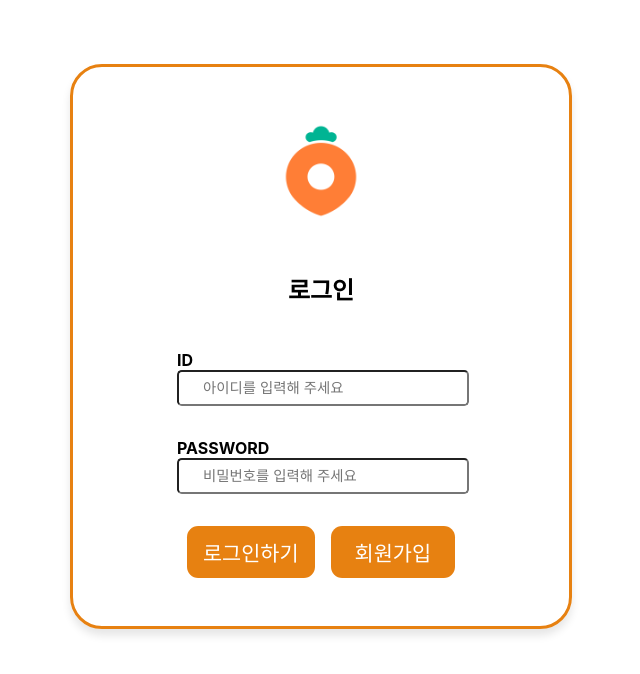
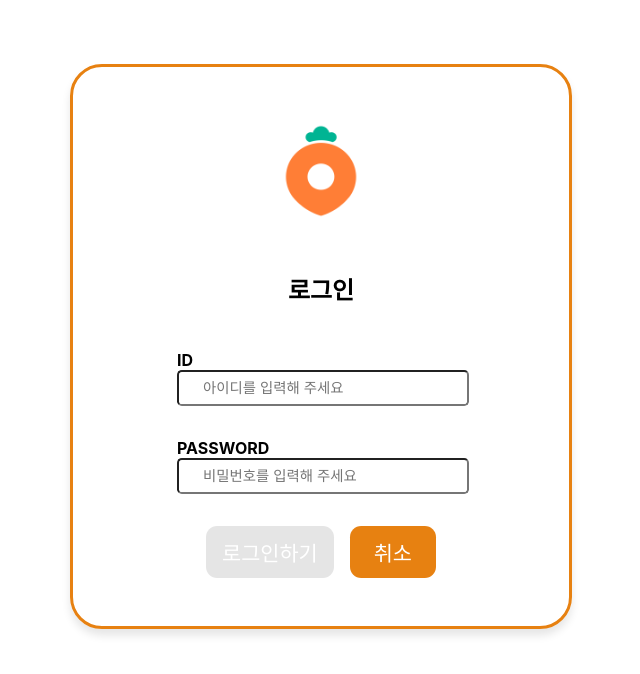
Before and after one commit to jong6598/daangn_FE, a React (Create React App) app: page /login in a window 1280 px wide. Shown: the top 674 px of the page, without its empty margins (319-959 px from the left). Built offline with nearby package versions, Linux system fonts and the light colour scheme.

Commit message:
유효성 검사해서 버튼 비활성화 기능 구현
Co-authored-by: jong6598 <jong6598@users.noreply.github.com>

```diff
--- a/src/pages/Intro.js
+++ b/src/pages/Intro.js
@@ -1,6 +1,5 @@
 import React from "react";
 import styled from "styled-components";
-import { Link } from 'react-router-dom';
 import { useNavigate } from "react-router-dom";
 
 
--- a/src/pages/Join.js
+++ b/src/pages/Join.js
@@ -20,16 +20,16 @@ const Join = () => {
       password: formData.password,
       confirmPassword: formData.confirmPassword,
     };
-
-    try {
-      const res = await instance.post("/api/signup", data);
-      console.log(res);
-      alert("회원가입 완료! 로그인 페이지로 이동합니다.");
-      navigate("/login");
-    } catch (err) {
-      console.log(err);
-      alert("회원가입에 문제가 발생했습니다.");
-    }
+    console.log(data);
+    // try {
+    //   // const res = await instance.post("/api/signup", data);
+    //   // console.log(res);
+    //   alert("회원가입 완료! 로그인 페이지로 이동합니다.");
+    //   // navigate("/login");
+    // } catch (err) {
+    //   console.log(err);
+    //   alert("회원가입에 문제가 발생했습니다.");
+    // }
   };
 
   return (
@@ -115,7 +115,6 @@ const Join = () => {
           </JoinBtn>
           <CancleBtn onClick={() => navigate("/")}> 취소 </CancleBtn>
         </BtnContainer>
-
       </FormContainer>
   );
 };
@@ -173,18 +172,22 @@ const Error = styled.p`
 
 const BtnContainer = styled.div`
   display: flex;
-`
+`;
 
-const JoinBtn = styled.div`
+const JoinBtn = styled.button`
   cursor: pointer;
   padding: 0.7rem 1rem;
   font-size: 1.3rem;
   color: white;
-  background-color: #e78111;
+  background: #e78111;
   outline: 0;
   border: 0;
   border-radius: 0.7rem;
-  margin: 0 0.5rem ;
+  margin: 0 0.5rem;
+  &:disabled {
+    background: #e5e5e5;
+    cursor: default;
+  }
 `;
 
 const CancleBtn = styled.div`
@@ -196,5 +199,5 @@ const CancleBtn = styled.div`
   outline: 0;
   border: 0;
   border-radius: 0.7rem;
-  margin: 0 0.5rem ;
+  margin: 0 0.5rem;
 `;
--- a/src/pages/Login.js
+++ b/src/pages/Login.js
@@ -64,7 +64,7 @@ const Login = () => {
         <LoginBtn type="submit" form="login-form" disabled={!isValid}>
           로그인하기
         </LoginBtn>
-        <JoinBtn onClick={() => navigate("/join")}> 회원가입</JoinBtn>
+        <JoinBtn onClick={() => navigate("/")}>취소</JoinBtn>
         </BtnContainer>
       </FormContainer>
   )
@@ -115,7 +115,7 @@ const InputBox = styled.div`
   }
 `;
 
-const LoginBtn = styled.div`
+const LoginBtn = styled.button`
   cursor: pointer;
   padding: 0.7rem 1rem;
   font-size: 1.3rem;
@@ -125,9 +125,13 @@ const LoginBtn = styled.div`
   border: 0;
   border-radius: 0.7rem;
   margin: 0 0.5rem ;
+  &:disabled {
+    background: #e5e5e5;
+    cursor: default;
+  }
 `;
 
-const JoinBtn = styled.div`
+const JoinBtn = styled.button`
   cursor: pointer;
   padding: 0.7rem 1.5rem;
   font-size: 1.3rem;
```
Lines whose indentation alone changed are shown as unchanged.
